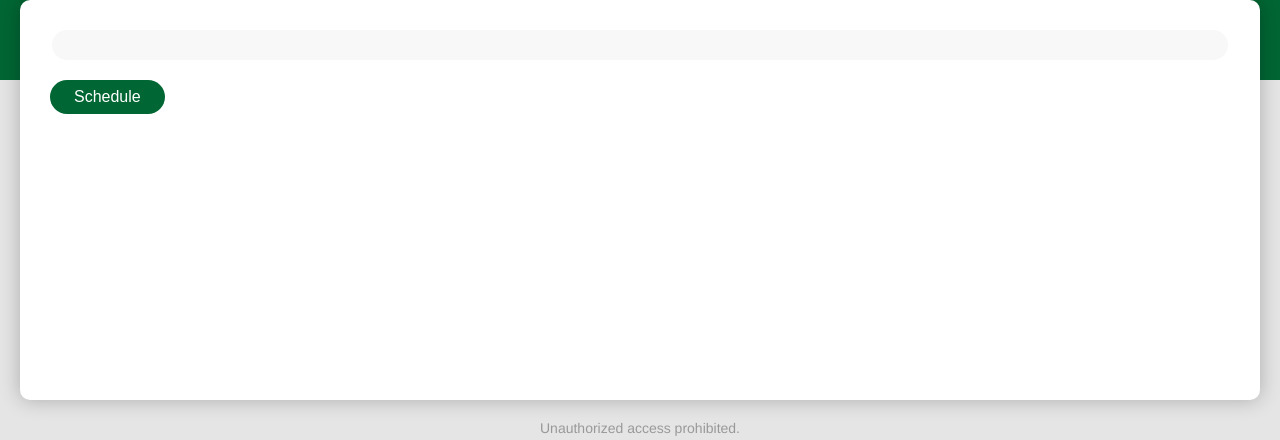
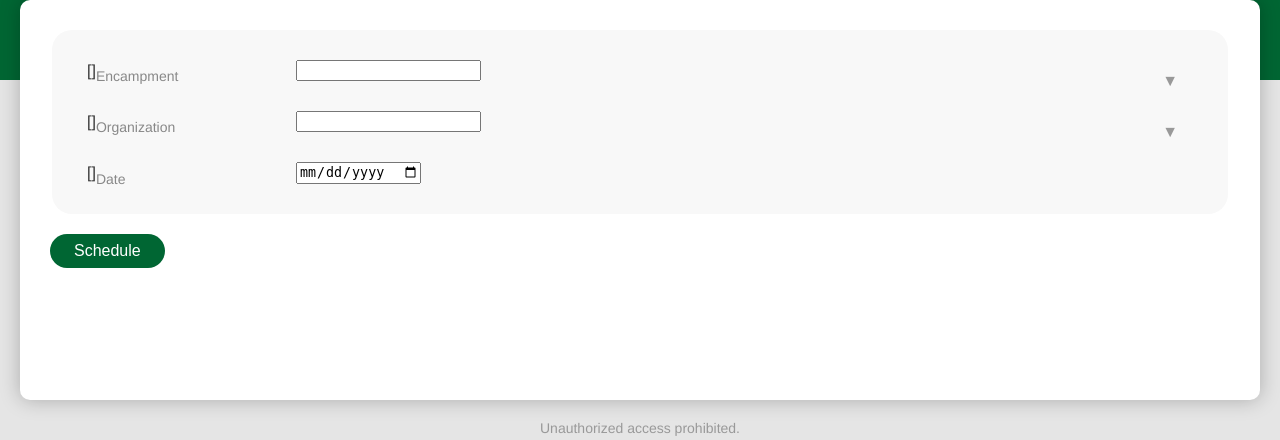
Before and after one commit to usdigitalresponse/rtcovid-encampments, a Django app: template apps/reporting/templates/reporting/scheduledvisit_form.html in a window 1280 px wide. Shown: the part 90-530 px from the top of the page. Run offline with Django 3.2, Linux system fonts and the light colour scheme; the template is opened without the code that fills it: most values are stand-ins (such as "Sample title", 1, 10 or a date in 2020); form fields are guessed from the names that the template uses.

Commit message:
Incorporate new CSS classes

```diff
--- a/apps/reporting/templates/reporting/scheduledvisit_form.html
+++ b/apps/reporting/templates/reporting/scheduledvisit_form.html
@@ -6,15 +6,25 @@
     <form method="post">
         {% csrf_token %}
         <fieldset class="fieldset">
-            {% for field in form %}
             <div class="field">
-                {{ field.errors }}
-                {{ field.label_tag }}
-                <span class="field-input">
-                    {{ field }}
-                </span>
+                {{ form.encampment.errors }}
+                {{ form.encampment.label_tag }}
+                <div class="field-select-wrapper">
+                    {{ form.encampment }}
+                </div>
             </div>
-            {% endfor %}
+            <div class="field">
+                {{ form.organization.errors }}
+                {{ form.organization.label_tag }}
+                <div class="field-select-wrapper">
+                    {{ form.organization }}
+                </div>
+            </div>
+            <div class="field">
+                {{ form.date.errors }}
+                {{ form.date.label_tag }}
+                {{ form.date }}
+            </div>
         </fieldset>
         <input style="margin-top: 20px" type="submit" class="button" value="Schedule">
     </form>
--- a/apps/reporting/views.py
+++ b/apps/reporting/views.py
@@ -132,10 +132,10 @@ class CreateTask(BaseCreateView):
 
 class ScheduleVisitCreateView(ReportingBaseView, CreateView):
     model = ScheduledVisit
+    form_class = ScheduleVisitForm
 
     def get_form(self, form_class=None):
-        # if self.request.re
-        form = ScheduleVisitForm()
+        form = super().get_form(form_class=form_class)
         preset_encampment = self.request.GET.get("encampment")
         if preset_encampment:
             form.fields["encampment"].initial = preset_encampment
@@ -160,7 +160,7 @@ class ReportCreateView(ReportingBaseView, CreateView):
     model = Report
 
     def get_form(self, form_class=None):
-        form = super().get_form()
+        form = super().get_form(form_class=form_class)
         form.fields["date"].widget = date_picker()
         preset_encampment = self.request.GET.get("encampment")
         if preset_encampment:
```
Also changed, not shown: apps/reporting/forms.py (+8 -1 lines).
